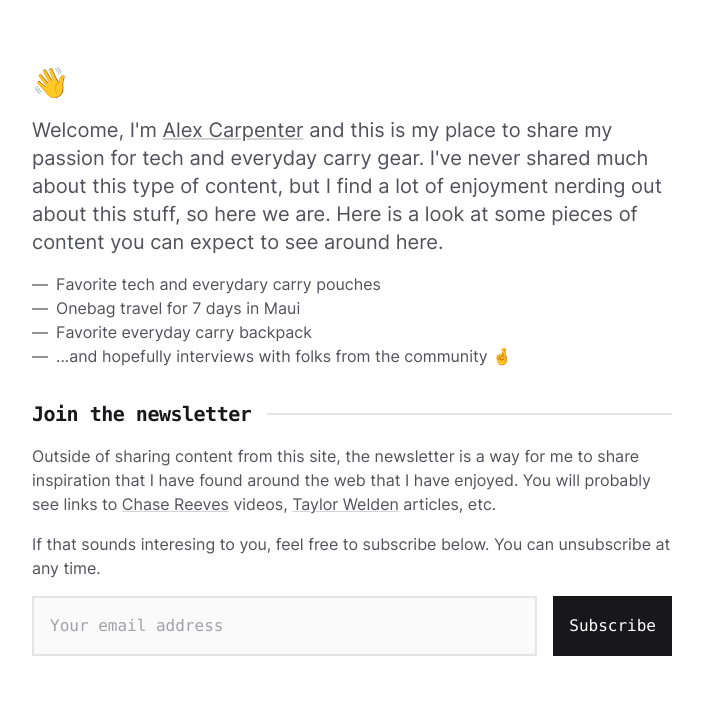
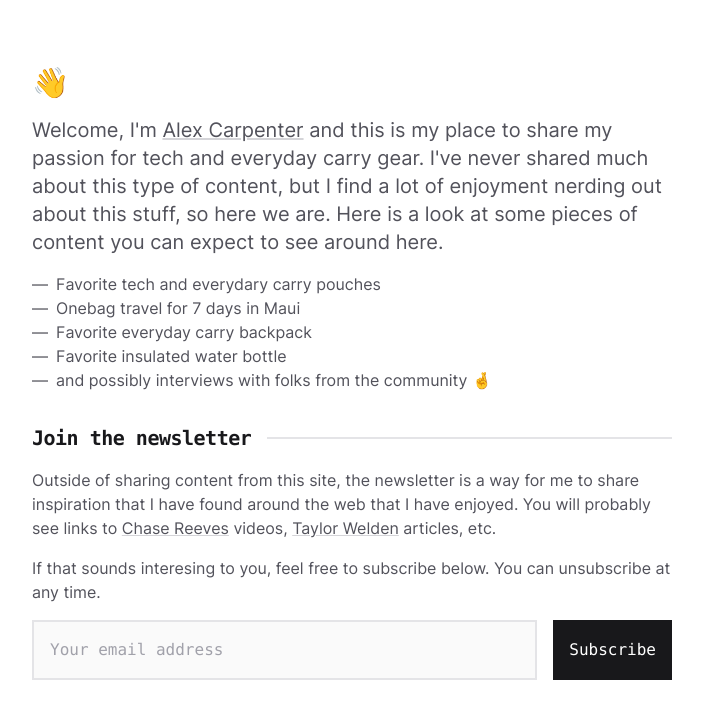
Before and after one commit to alexcarpenter/gear, a Next.js app: page / in a window 1280 px wide. Shown: the top 718 px of the page, without its empty margins (288-991 px from the left). Built offline with nearby package versions, Linux system fonts and the light colour scheme.

Commit message:
Arrow functions

```diff
--- a/components/Nav.tsx
+++ b/components/Nav.tsx
@@ -6,7 +6,7 @@ const navItems = [
   { href: "/newsletter", label: "Newsletter" },
 ];
 
-export default function Nav() {
+const Nav: React.FC = () => {
   return (
     <nav className='mb-8'>
       <ul className='flex items-center mt-4 sm:mt-0 space-x-4 sm:space-x-8 font-mono'>
@@ -24,4 +24,6 @@ export default function Nav() {
       </ul>
     </nav>
   );
-}
+};
+
+export default Nav;
--- a/components/Page.tsx
+++ b/components/Page.tsx
@@ -3,7 +3,16 @@ import Nav from "@/components/Nav";
 import Footer from "@/components/Footer";
 import { widont } from "@/lib/utils";
 
-function Page({ meta, children }) {
+interface IPageProps {
+  meta: {
+    title: string;
+    description?: string;
+    image?: string;
+  };
+  children: React.ReactNode;
+}
+
+function Page({ meta, children }: IPageProps) {
   const { title, description, image } = meta;
   return (
     <>
--- a/components/SharePage.tsx
+++ b/components/SharePage.tsx
@@ -1,7 +1,9 @@
-const SharePage: React.FC<{
+interface ISharePageProps {
   slug: string;
   title: string;
-}> = ({ slug, title }) => {
+}
+
+const SharePage: React.FC<ISharePageProps> = ({ slug, title }) => {
   const text = encodeURIComponent(title);
   return (
     <div className='mt-16 flex items-center font-mono text-sm'>
--- a/components/SubscribeForm.tsx
+++ b/components/SubscribeForm.tsx
@@ -81,7 +81,7 @@ const subscribeMachine = Machine(
   },
 );
 
-export default function SubscribeForm() {
+const SubscribeForm: React.FC = () => {
   const router = useRouter();
   const [email, setEmail] = React.useState("");
   const [current, send] = useMachine(subscribeMachine);
@@ -161,4 +161,6 @@ export default function SubscribeForm() {
       )}
     </>
   );
-}
+};
+
+export default SubscribeForm;
--- a/components/Subscribers.tsx
+++ b/components/Subscribers.tsx
@@ -1,11 +1,15 @@
 import useSWR from "swr";
 import fetcher from "@/lib/fetcher";
 
-export default function Subscribers({ className = null }) {
+const Subscribers: React.FC<{
+  className?: string;
+}> = ({ className = null }) => {
   const { data } = useSWR("/api/subscribers", fetcher);
   return (
     <span className={className}>
       {data?.count ? data.count : "–"} subscribers
     </span>
   );
-}
+};
+
+export default Subscribers;
--- a/components/Tags.tsx
+++ b/components/Tags.tsx
@@ -1,8 +1,10 @@
 import * as React from "react";
 
-const Tags: React.FC<{
+interface ITagsProps {
   tags: string[];
-}> = ({ tags }) => {
+}
+
+const Tags: React.FC<ITagsProps> = ({ tags }) => {
   let [showAll, setShowAll] = React.useState(false);
   let total = tags.length;
 
--- a/pages/index.tsx
+++ b/pages/index.tsx
@@ -40,8 +40,9 @@ export default function Home() {
               <li>Favorite tech and everydary carry pouches</li>
               <li>Onebag travel for 7 days in Maui</li>
               <li>Favorite everyday carry backpack</li>
+              <li>Favorite insulated water bottle</li>
               <li>
-                ...and hopefully interviews with folks from the community{" "}
+                and possibly interviews with folks from the community{" "}
                 <Emoji label='fingers crossed' symbol='🤞' />
               </li>
             </ul>
```
Also changed, not shown: components/Emoji.tsx (+9 -2 lines), components/Head.tsx (+11 -7 lines), components/Mdx.tsx (+6 -6 lines).
